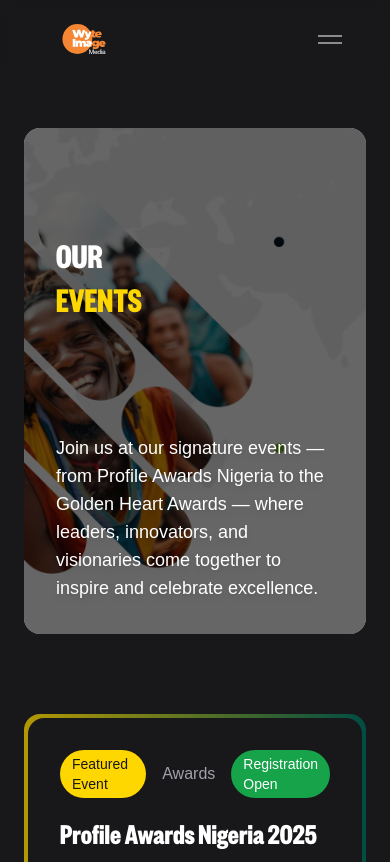
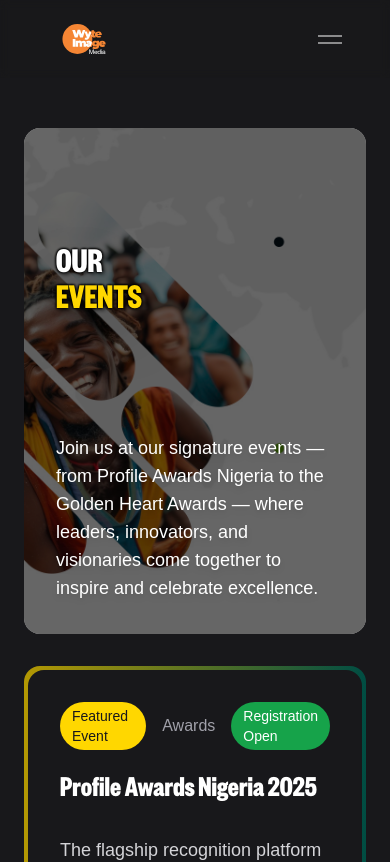
Before and after one commit to mosnyik/wyteimagemedia, a React (Vite) app: page /events in a window 390 px wide. Shown: the top 862 px of the page. Built offline with nearby package versions, Linux system fonts and the light colour scheme.

Commit message:
fix: made some background work for responsive designs

```diff
--- a/src/components/AboutUs.tsx
+++ b/src/components/AboutUs.tsx
@@ -5,9 +5,12 @@
 // import CreativeImage from "../assets/images/team/festus.png";
 // import OperationsImage from "../assets/images/team/festus.png";
 // import InternationalImage from "../assets/images/team/festus.png";
-import AboutUsImg from "../assets/images/pages/about-us.jpg";
+import AboutUsImgWide from "../assets/images/pages/about-us.jpg";
+import AboutUsImgDesktop from "../assets/images/pages/about-us.jpg";
+import AboutUsImgTablet from "../assets/images/pages/about-us.jpg";
+import AboutUsImgMobile from "../assets/images/pages/about-us.jpg";
 import logoImg from "../assets/images/pages/about-section1.jpg";
-
+import HeroSection from "./HeroSection";
 
 export default function AboutUsPage() {
   const teamMembers = [
@@ -117,7 +120,7 @@
       <div className="px-6 lg:px-14 pt-32 pb-20">
         <div className="max-w-7xl mx-auto">
           {/* Hero Section */}
-          <div
+          {/* <div
             className="flex flex-col lg:flex-row lg:items-end lg:justify-between mb-8 relative rounded-2xl overflow-hidden p-8 lg:p-12 h-[60vh] sm:h-[70vh] lg:h-[80vh] min-h-[500px]"
             style={{
               backgroundImage: `url(${AboutUsImg})`,
@@ -155,7 +158,20 @@
                 event production.
               </p>
             </div>
-          </div>
+          </div> */}
+          <HeroSection
+            title="About"
+            highlight="Us"
+            text="Wyte Image Media is an event organization known for classic and
+                impactful events, inspiring global audiences through creative
+                event production."
+            images={{
+              mobile: AboutUsImgMobile,
+              tablet: AboutUsImgTablet,
+              desktop: AboutUsImgDesktop,
+              wide: AboutUsImgWide,
+            }}
+          />
 
           {/* Mission Statement */}
           <div className="mb-24">
--- a/src/components/ContactUs.tsx
+++ b/src/components/ContactUs.tsx
@@ -5,9 +5,13 @@
 import { useState } from "react";
 import Footer from "./Footer";
 import Navbar from "./Navbar";
-import contactUsImg from "../assets/images/pages/contact-us.jpg";
+import contactUsImgMobile from "../assets/images/pages/contact-us.jpg";
+import contactUsImgTablet from "../assets/images/pages/contact-us.jpg";
+import contactUsImgDesktop from"../assets/images/pages/contact-us.jpg";
+import contactUsImgWide from   "../assets/images/pages/contact-us.jpg";
 import emailjs from "emailjs-com";
 import { toast } from "sonner";
+import HeroSection from "./HeroSection";
 
 export default function ContactUsPage() {
   const [formData, setFormData] = useState({
@@ -130,7 +134,7 @@
       <div className="px-6 lg:px-14 pt-32 pb-20">
         <div className="max-w-7xl mx-auto">
           {/* Hero Section */}
-          <div
+          {/* <div
             className="flex flex-col lg:flex-row lg:items-end lg:justify-between mb-8 relative rounded-2xl overflow-hidden p-8 lg:p-12 h-[60vh] sm:h-[70vh] lg:h-[80vh] min-h-[500px]"
             style={{
               backgroundImage: `url(${contactUsImg})`,
@@ -167,8 +171,19 @@
                 vision and explore how we can bring it to life together.
               </p>
             </div>
-          </div>
+          </div> */}
 
+          <HeroSection
+            title="Contact"
+            highlight="Us"
+            text="Ready to create something extraordinary? Let's discuss your vision and explore how we can bring it to life together."
+            images={{
+              mobile: contactUsImgMobile,
+              tablet: contactUsImgTablet,
+              desktop: contactUsImgDesktop,
+              wide: contactUsImgWide,
+            }}
+          />
           {/* Contact Form and Info */}
           <div className="grid grid-cols-1 lg:grid-cols-3 gap-12 mb-24">
             {/* Contact Form */}
--- /dev/null
+++ b/src/components/HeroSection.tsx
@@ -0,0 +1,75 @@
+import React from "react";
+
+type HeroSectionProps = {
+  title: string;
+  highlight?: string;
+  text?: string;
+  images: {
+    mobile: string;
+    tablet: string;
+    desktop: string;
+    wide?: string;
+  };
+};
+
+const HeroSection: React.FC<HeroSectionProps> = ({
+  title,
+  highlight,
+  text,
+  images,
+}) => {
+  return (
+    <div className="flex flex-col lg:flex-row lg:items-end lg:justify-between mb-8 relative rounded-2xl overflow-hidden p-8 lg:p-12 h-[60vh] sm:h-[70vh] lg:h-[80vh] min-h-[500px]">
+      {/* Responsive Background */}
+      <picture>
+        {images.wide && (
+          <source media="(min-width: 1920px)" srcSet={images.wide} />
+        )}
+        <source media="(min-width: 1024px)" srcSet={images.desktop} />
+        <source media="(min-width: 640px)" srcSet={images.tablet} />
+        <img
+          src={images.mobile}
+          alt={title}
+          className="absolute inset-0 w-full h-full object-cover object-right"
+        />
+      </picture>
+
+      {/* Overlay */}
+      <div className="absolute inset-0 bg-black bg-opacity-60"></div>
+
+      {/* Text Content */}
+      <div className="flex-1 relative z-10 flex flex-col justify-center lg:justify-end">
+        <h1
+          className="font-FoundersGroteskXCond-Bold text-4xl sm:text-6xl md:text-7xl lg:text-9xl uppercase leading-none text-white drop-shadow-2xl"
+          style={{
+            textShadow:
+              "2px 2px 4px rgba(0,0,0,0.8), -1px -1px 2px rgba(0,0,0,0.8), 1px -1px 2px rgba(0,0,0,0.8), -1px 1px 2px rgba(0,0,0,0.8)",
+          }}
+        >
+          {title}
+        </h1>
+        {highlight && (
+          <h1
+            className="font-FoundersGroteskXCond-Bold text-4xl sm:text-6xl md:text-7xl lg:text-9xl uppercase mb-6 sm:mb-8 leading-none text-gold drop-shadow-2xl"
+            style={{
+              textShadow:
+                "2px 2px 4px rgba(0,0,0,0.8), -1px -1px 2px rgba(0,0,0,0.8), 1px -1px 2px rgba(0,0,0,0.8), -1px 1px 2px rgba(0,0,0,0.8)",
+            }}
+          >
+            {highlight}
+          </h1>
+        )}
+      </div>
+
+      {text && (
+        <div className="lg:max-w-md relative z-10">
+          <p className="font-NeueMontreal-Regular text-lg lg:text-xl text-white drop-shadow-md">
+            {text}
+          </p>
+        </div>
+      )}
+    </div>
+  );
+};
+
+export default HeroSection;
--- a/src/components/ProfileMagazine.tsx
+++ b/src/components/ProfileMagazine.tsx
@@ -1,7 +1,11 @@
 import Footer from "./Footer";
 import Navbar from "./Navbar";
-import profileMagazineImg from "../assets/images/pm/pm2.jpg";
+import profileMagazineImgMobile from "../assets/images/pm/pm2.jpg";
+import profileMagazineImgTablet from "../assets/images/pm/pm2.jpg";
+import profileMagazineImgDesktop from "../assets/images/pm/pm1.jpg";
+import profileMagazineImgWide from "../assets/images/pm/pm1.jpg";
 import EditionsTimeline from "./EditionsTimeline";
+import HeroSection from "./HeroSection";
 
 export default function ProfileMagazinePage() {
   return (
@@ -11,7 +15,8 @@
       <div className="px-6 lg:px-14 pt-32">
         <div className="max-w-7xl mx-auto">
           <div className="">
-            <div
+            {/* Hero */}
+            {/* <div
               className="flex flex-col lg:flex-row lg:items-end lg:justify-between mb-4 relative rounded-2xl overflow-hidden p-8 lg:p-12 h-[60vh] sm:h-[70vh] lg:h-[80vh] min-h-[500px]"
               style={{
                 backgroundImage: `url(${profileMagazineImg})`,
@@ -49,7 +54,21 @@
                   celebrating the achievements of great African men and women.
                 </p>
               </div>
-            </div>
+            </div> */}
+            <HeroSection
+              title="Our"
+              highlight="Services"
+              text="Profile Africa Magazine showcases outstanding personalities
+                  who give back to society, promoting hard work, excellence, and
+                  celebrating the achievements of great African men and women.
+                "
+              images={{
+                mobile: profileMagazineImgMobile,
+                tablet: profileMagazineImgTablet,
+                desktop: profileMagazineImgDesktop,
+                wide: profileMagazineImgWide,
+              }}
+            />
 
             {/* About Section */}
             <div className="mt-16">
--- a/src/components/Service.tsx
+++ b/src/components/Service.tsx
@@ -1,7 +1,11 @@
 
 import Footer from "./Footer";
 import Navbar from "./Navbar";
-import servicesImg from "../assets/images/pages/services.jpg";
+import servicesImgMobile from "../assets/images/pages/services.jpg";
+import servicesImgTablet from "../assets/images/pages/services.jpg";
+import servicesImgDesktop from "../assets/images/pages/services.jpg";
+import servicesImgWide from "../assets/images/pages/services.jpg";
+import HeroSection from "./HeroSection";
 
 export default function ServicesPage() {
   const services = [
@@ -141,7 +145,7 @@
       <div className="px-6 lg:px-14 pt-32 pb-20">
         <div className="max-w-7xl mx-auto">
           {/* Hero */}
-          <div
+          {/* <div
             className="flex flex-col lg:flex-row lg:items-end lg:justify-between mb-8 relative rounded-2xl overflow-hidden p-8 lg:p-12 h-[60vh] sm:h-[70vh] lg:h-[80vh] min-h-[500px]"
             style={{
               backgroundImage: `url(${servicesImg})`,
@@ -179,7 +183,21 @@
                 inspiration through creative event production.
               </p>
             </div>
-          </div>
+          </div> */}
+
+          <HeroSection
+            title="Our"
+            highlight="Services"
+            text="We are an event management company providing comprehensive
+                solutions from concept through execution, creating global
+                inspiration through creative event production."
+            images={{
+              mobile:  servicesImgMobile,
+              tablet:  servicesImgTablet,
+              desktop: servicesImgDesktop,
+              wide:    servicesImgWide,
+            }}
+          />
 
           {/* Who We Are */}
           <div className="mt-16 mb-20 text-center max-w-3xl mx-auto">
--- a/src/components/events.tsx
+++ b/src/components/events.tsx
@@ -1,6 +1,9 @@
 import Footer from "./Footer";
 import Navbar from "./Navbar";
-import eventsImg from "../assets/images/pages/events.jpg";
+import eventsImgMobile from "../assets/images/pages/events.jpg";
+import eventsImgTablet from "../assets/images/pages/events.jpg";
+import eventsImgDesktop from "../assets/images/pages/events.jpg";
+import eventsImgWide from "../assets/images/pages/events.jpg";
 import { motion, AnimatePresence } from "framer-motion";
 import { useState, useEffect, useRef } from "react";
 
@@ -56,6 +59,7 @@
 import sbc12 from "../assets/images/sbc/sbc12.jpeg";
 import sbc13 from "../assets/images/sbc/sbc13.jpeg";
 import sbc14 from "../assets/images/sbc/sbc14.jpeg";
+import HeroSection from "./HeroSection";
 
 export default function EventsPage() {
   const upcomingEvents = [
@@ -231,7 +235,7 @@
       <div className="px-6 lg:px-14 pt-32 pb-20">
         <div className="max-w-7xl mx-auto">
           {/* Hero */}
-          <div className="mb-20">
+          {/* <div className="mb-20">
             <div
               className="flex flex-col lg:flex-row lg:items-end lg:justify-between mb-8 relative rounded-2xl overflow-hidden p-8 lg:p-12 h-[60vh] sm:h-[70vh] lg:h-[80vh] min-h-[500px]"
               style={{
@@ -259,7 +263,20 @@
                 </p>
               </div>
             </div>
-          </div>
+          </div> */}
+          <HeroSection
+            title="Our"
+            highlight="Events"
+            text="Join us at our signature events — from Profile Awards Nigeria
+                  to the Golden Heart Awards — where leaders, innovators, and
+                  visionaries come together to inspire and celebrate excellence."
+            images={{
+              mobile: eventsImgMobile,
+              tablet: eventsImgTablet,
+              desktop: eventsImgDesktop,
+              wide: eventsImgWide,
+            }}
+          />
 
           {/* Featured Event */}
           <div className="mb-20">
```
